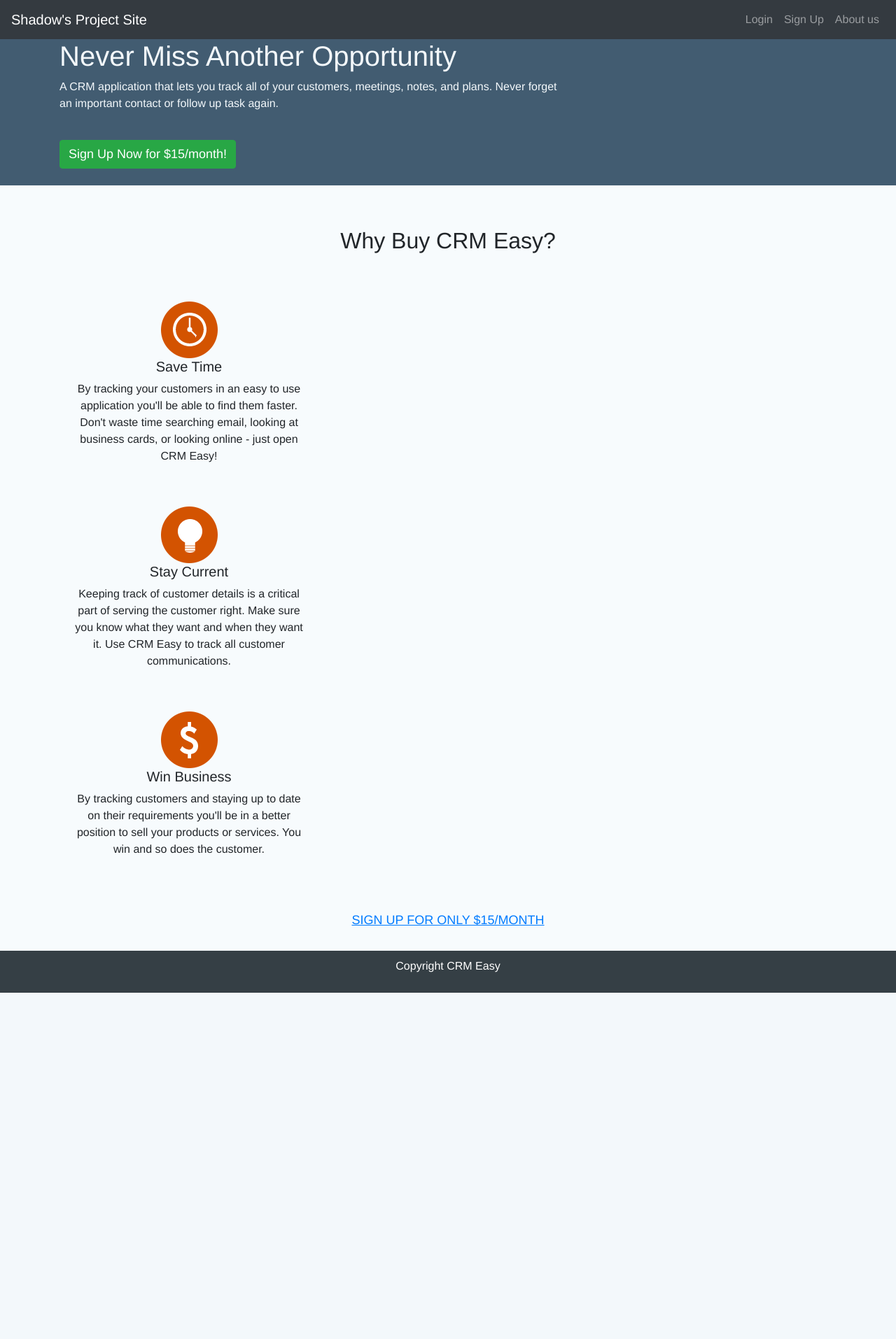
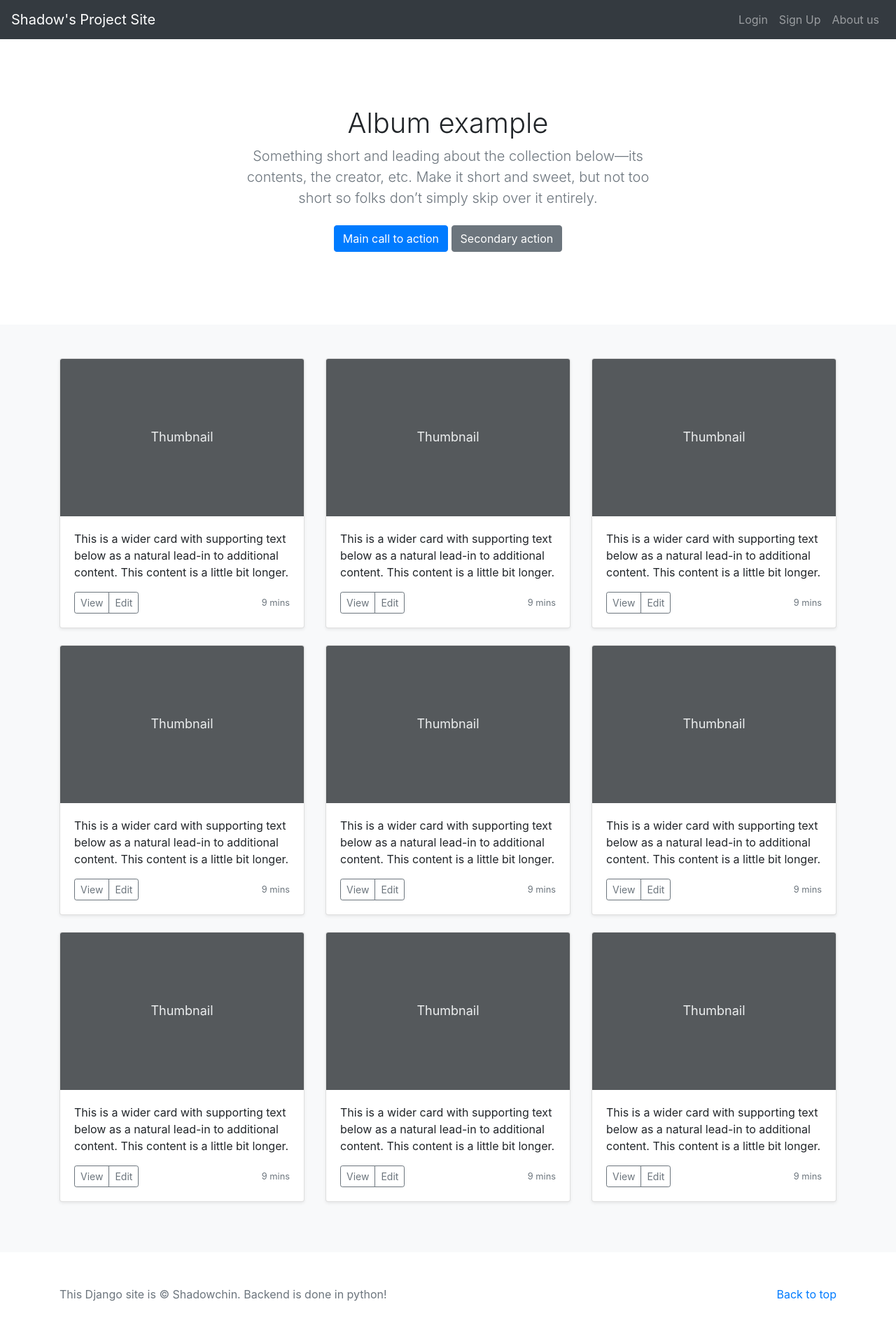
Before and after one commit to shadowchin/customer_relationship_management_app, a Django app: page / in a window 1280 px wide. Shown: the whole page at 70% size. Before the commit the page ends 1419 px from the top, so only its background shows below. Run offline with Django 3.2, Linux system fonts and the light colour scheme; some libraries are stand-ins or nearby versions.

Commit message:
Basic Index.html for sub-project containers

```diff
--- /dev/null
+++ b/marketing/static/css/album.css
@@ -0,0 +1,33 @@
+.jumbotron {
+  padding-top: 3rem;
+  padding-bottom: 3rem;
+  margin-bottom: 0;
+  background-color: #fff;
+}
+@media (min-width: 768px) {
+  .jumbotron {
+    padding-top: 6rem;
+    padding-bottom: 6rem;
+  }
+}
+
+.jumbotron p:last-child {
+  margin-bottom: 0;
+}
+
+.jumbotron h1 {
+  font-weight: 300;
+}
+
+.jumbotron .container {
+  max-width: 40rem;
+}
+
+footer {
+  padding-top: 3rem;
+  padding-bottom: 3rem;
+}
+
+footer p {
+  margin-bottom: .25rem;
+}
--- a/marketing/static/css/app.css
+++ b/marketing/static/css/app.css
@@ -91,7 +91,7 @@ h1, h2, h3, h4, h5, h6, .h1, .h2, .h3, .h4, .h5, .h6 {
     min-height: 100%;
     width: 100%;
     /*background-color: #f5fafc;*/
-    display: inline-block;
+    /* display: inline-block; */
 }
 
 
--- a/marketing/static/js/app.min.js
+++ b/marketing/static/js/app.min.js
@@ -57,3 +57,14 @@ $(document).ready(function() {
 
 
 });
+
+// MDB Lightbox Init
+$(function () {
+    $("#mdb-lightbox-ui").load("mdb-addons/mdb-lightbox-ui.html");
+});
+
+// Adding animations to the sections
+$("section").addClass("wow fadeIn");
+
+// Animations Init
+new WOW().init();
--- a/marketing/templates/base.html
+++ b/marketing/templates/base.html
@@ -1,60 +1,47 @@
 {# HTNL5 declaration #}
 {% load static %}
-<!DOCTYPE html>
+<!doctype html>
 <html lang="en">
   <head>
-    {# Make modifiable head elements #}
+    <meta charset="utf-8">
+    <meta name="viewport" content="width=device-width, initial-scale=1, shrink-to-fit=no">
+    <meta name="description" content="">
+    <meta name="author" content="Mark Otto, Jacob Thornton, and Bootstrap contributors">
+    <meta name="generator" content="Jekyll v4.0.1">
+    <title>
+        {% block title %}{% endblock title %}
+    </title>
+    <link rel="canonical" href="https://getbootstrap.com/docs/4.5/examples/album/">
+    <link rel="stylesheet" href="https://stackpath.bootstrapcdn.com/bootstrap/4.5.0/css/bootstrap.min.css" integrity="sha384-9aIt2nRpC12Uk9gS9baDl411NQApFmC26EwAOH8WgZl5MYYxFfc+NcPb1dKGj7Sk" crossorigin="anonymous">
+    {% block head_style %}
+    {% endblock head_style %}
+    <style>
+        .bd-placeholder-img {
+          font-size: 1.125rem;
+          text-anchor: middle;
+          -webkit-user-select: none;
+          -moz-user-select: none;
+          -ms-user-select: none;
+          user-select: none;
+        }
 
-    {% block head_favicon %}
-        <link rel="icon" type="image/png">
-    {% endblock head_favicon %}
-    {% block head_meta %}
-        {% block head_meta_charset %}
-            <meta http-equiv="Content-Type" content="text/html; charset=utf-8" />
-        {% endblock head_meta_charset %}
-        {% block head_meta_contentlanguage %}
-            <meta http-equiv="Content-Language" value="en-US" />
-        {% endblock head_meta_contentlanguage %}
-        {% block head_meta_viewport %}
-            <meta name="viewport" content="width=device-width, initial-scale=1.0">
-        {% endblock head_meta_viewport %}
-    {% endblock head_meta %}
-    {% block head_css %}
-        {% block head_css_site %}
-            <link href="{% static 'css/bootstrap.min.css' %}"
-                    rel="stylesheet" media="screen">
-            <link href="{% static 'css/bootstrap.css' %}"
-                    rel="stylesheet" media="screen">
-            <link href="{% static 'css/bootstrap-grid.css' %}"
-                    rel="stylesheet" media="screen">
-            <link href="{% static 'css/bootstrap-grid.min.css' %}"
-                    rel="stylesheet" media="screen">
-            <link href="{% static 'css/app.css' %}"
-                    rel="stylesheet" media="screen">
-        {% endblock head_css_site %}
-
-        {% block head_css_section %}
-        {% endblock head_css_section %}
-
-        {% block head_css_page %}
-        {% endblock head_css_page %}
-
-    {% endblock head_css %}
-    <title>
-        {% block title %}{% endblock %}
-    </title>
+        @media (min-width: 768px) {
+          .bd-placeholder-img-lg {
+            font-size: 3.5rem;
+          }
+        }
+      </style>
+    <!-- Custom styles for this template -->
+    <link href="{% static 'css/album.css' %}" rel="stylesheet">
 </head>
 <body>
     {# Navigation Menu #}
 
-<!--
-example 3 - Navbar with brand left, links on center and right that collapse into the vert mobile menu
--->
-<nav class="navbar navbar-light navbar-expand-md navbar-dark bg-dark justify-content-center">
+    <nav class="navbar navbar-light sticky-top navbar-expand-md navbar-dark bg-dark justify-content-center">
         <a href="/" class="navbar-brand d-flex w-50 mr-auto">Shadow's Project Site</a>
 
-    <div class="navbar-brand d-flex ml-auto">
-        {% if user.is_authenticated %} <h5>User: {{ user.get_username }}</h5> {% endif %}
+        <div class="navbar-brand">
+            {% if user.is_authenticated %}User: {{ user.get_username }} {% endif %}
         </div>
 
         <button class="navbar-toggler" type="button" data-toggle="collapse" data-target="#collapsingNavbar3">
@@ -81,30 +68,26 @@ example 3 - Navbar with brand left, links on center and right that collapse into
     </nav>
 
     {# The Document Body #}
-    <div id="site-wrapper">
+
         {% block content %}
             If you see this, something is wrong!!
         {% endblock content %}
+
+
+    <footer class="text-muted">
+        <div class="container">
+            <p class="float-right">
+            <a href="#">Back to top</a>
+            </p>
+            <p>This Django site is &copy; Shadowchin. Backend is done in python! </p>
         </div>
-    {# The Footer #}
-    <div class="footer">
-        <div class="container">
-            <p>Copyright CRM Easy</p>
-        </div>
-    </div>
+    </footer>
+
+    <script src="https://code.jquery.com/jquery-3.5.1.slim.min.js" integrity="sha384-DfXdz2htPH0lsSSs5nCTpuj/zy4C+OGpamoFVy38MVBnE+IbbVYUew+OrCXaRkfj" crossorigin="anonymous"></script>
+    <script src="https://cdn.jsdelivr.net/npm/popper.js@1.16.0/dist/umd/popper.min.js" integrity="sha384-Q6E9RHvbIyZFJoft+2mJbHaEWldlvI9IOYy5n3zV9zzTtmI3UksdQRVvoxMfooAo" crossorigin="anonymous"></script>
+    <script src="https://stackpath.bootstrapcdn.com/bootstrap/4.5.0/js/bootstrap.min.js" integrity="sha384-OgVRvuATP1z7JjHLkuOU7Xw704+h835Lr+6QL9UvYjZE3Ipu6Tp75j7Bh/kR0JKI" crossorigin="anonymous"></script>
+    <script>window.jQuery || document.write('<script src="../assets/js/vendor/jquery.slim.min.js"><\/script>')</script><script src="../assets/dist/js/bootstrap.bundle.js"></script>
 </body>
-    {# Set of blocks that can be used to display Javascript files #}
-    {% block footer_javascript %}
-        {% block footer_javascript_site %}
-            <script src="{% static 'js/jquery.min.js' %}"></script>
-            <script src="{% static 'js/bootstrap.min.js' %}"></script>
-            <script src="{% static 'js/bootstrap.js' %}"></script>
-            <script src="{% static 'js/bootstrap.bundle.min.js' %}"></script>
-            <script src="{% static 'js/bootstrap.bundle.js' %}"></script>
-            <script src="{% static 'js/app.min.js' %}"></script>
-        {% endblock footer_javascript_site %}
-        {% block footer_javascript_section %}{% endblock footer_javascript_section %}
-        {% block footer_javascript_page %}{% endblock footer_javascript_page %}
-    {% endblock footer_javascript %}
+
 
 </html>
--- /dev/null
+++ b/marketing/templates/marketing/index.html
@@ -0,0 +1,171 @@
+{% extends 'base.html' %}
+{% load static %}
+
+{% block title %}Home2{% endblock title%}
+
+{% block content %}
+
+
+
+<main role="main">
+
+  <section class="jumbotron text-center">
+    <div class="container">
+      <h1>Album example</h1>
+      <p class="lead text-muted">Something short and leading about the collection below—its contents, the creator, etc. Make it short and sweet, but not too short so folks don’t simply skip over it entirely.</p>
+      <p>
+        <a href="#" class="btn btn-primary my-2">Main call to action</a>
+        <a href="#" class="btn btn-secondary my-2">Secondary action</a>
+      </p>
+    </div>
+  </section>
+
+  <div class="album py-5 bg-light">
+    <div class="container">
+
+      <div class="row">
+        <div class="col-md-4">
+          <div class="card mb-4 shadow-sm">
+            <svg class="bd-placeholder-img card-img-top" width="100%" height="225" xmlns="http://www.w3.org/2000/svg" preserveAspectRatio="xMidYMid slice" focusable="false" role="img" aria-label="Placeholder: Thumbnail"><title>Placeholder</title><rect width="100%" height="100%" fill="#55595c"/><text x="50%" y="50%" fill="#eceeef" dy=".3em">Thumbnail</text></svg>
+            <div class="card-body">
+              <p class="card-text">This is a wider card with supporting text below as a natural lead-in to additional content. This content is a little bit longer.</p>
+              <div class="d-flex justify-content-between align-items-center">
+                <div class="btn-group">
+                  <button type="button" class="btn btn-sm btn-outline-secondary">View</button>
+                  <button type="button" class="btn btn-sm btn-outline-secondary">Edit</button>
+                </div>
+                <small class="text-muted">9 mins</small>
+              </div>
+            </div>
+          </div>
+        </div>
+        <div class="col-md-4">
+          <div class="card mb-4 shadow-sm">
+            <svg class="bd-placeholder-img card-img-top" width="100%" height="225" xmlns="http://www.w3.org/2000/svg" preserveAspectRatio="xMidYMid slice" focusable="false" role="img" aria-label="Placeholder: Thumbnail"><title>Placeholder</title><rect width="100%" height="100%" fill="#55595c"/><text x="50%" y="50%" fill="#eceeef" dy=".3em">Thumbnail</text></svg>
+            <div class="card-body">
+              <p class="card-text">This is a wider card with supporting text below as a natural lead-in to additional content. This content is a little bit longer.</p>
+              <div class="d-flex justify-content-between align-items-center">
+                <div class="btn-group">
+                  <button type="button" class="btn btn-sm btn-outline-secondary">View</button>
+                  <button type="button" class="btn btn-sm btn-outline-secondary">Edit</button>
+                </div>
+                <small class="text-muted">9 mins</small>
+              </div>
+            </div>
+          </div>
+        </div>
+        <div class="col-md-4">
+          <div class="card mb-4 shadow-sm">
+            <svg class="bd-placeholder-img card-img-top" width="100%" height="225" xmlns="http://www.w3.org/2000/svg" preserveAspectRatio="xMidYMid slice" focusable="false" role="img" aria-label="Placeholder: Thumbnail"><title>Placeholder</title><rect width="100%" height="100%" fill="#55595c"/><text x="50%" y="50%" fill="#eceeef" dy=".3em">Thumbnail</text></svg>
+            <div class="card-body">
+              <p class="card-text">This is a wider card with supporting text below as a natural lead-in to additional content. This content is a little bit longer.</p>
+              <div class="d-flex justify-content-between align-items-center">
+                <div class="btn-group">
+                  <button type="button" class="btn btn-sm btn-outline-secondary">View</button>
+                  <button type="button" class="btn btn-sm btn-outline-secondary">Edit</button>
+                </div>
+                <small class="text-muted">9 mins</small>
+              </div>
+            </div>
+          </div>
+        </div>
+
+        <div class="col-md-4">
+          <div class="card mb-4 shadow-sm">
+            <svg class="bd-placeholder-img card-img-top" width="100%" height="225" xmlns="http://www.w3.org/2000/svg" preserveAspectRatio="xMidYMid slice" focusable="false" role="img" aria-label="Placeholder: Thumbnail"><title>Placeholder</title><rect width="100%" height="100%" fill="#55595c"/><text x="50%" y="50%" fill="#eceeef" dy=".3em">Thumbnail</text></svg>
+            <div class="card-body">
+              <p class="card-text">This is a wider card with supporting text below as a natural lead-in to additional content. This content is a little bit longer.</p>
+              <div class="d-flex justify-content-between align-items-center">
+                <div class="btn-group">
+                  <button type="button" class="btn btn-sm btn-outline-secondary">View</button>
+                  <button type="button" class="btn btn-sm btn-outline-secondary">Edit</button>
+                </div>
+                <small class="text-muted">9 mins</small>
+              </div>
+            </div>
+          </div>
+        </div>
+        <div class="col-md-4">
+          <div class="card mb-4 shadow-sm">
+            <svg class="bd-placeholder-img card-img-top" width="100%" height="225" xmlns="http://www.w3.org/2000/svg" preserveAspectRatio="xMidYMid slice" focusable="false" role="img" aria-label="Placeholder: Thumbnail"><title>Placeholder</title><rect width="100%" height="100%" fill="#55595c"/><text x="50%" y="50%" fill="#eceeef" dy=".3em">Thumbnail</text></svg>
+            <div class="card-body">
+              <p class="card-text">This is a wider card with supporting text below as a natural lead-in to additional content. This content is a little bit longer.</p>
+              <div class="d-flex justify-content-between align-items-center">
+                <div class="btn-group">
+                  <button type="button" class="btn btn-sm btn-outline-secondary">View</button>
+                  <button type="button" class="btn btn-sm btn-outline-secondary">Edit</button>
+                </div>
+                <small class="text-muted">9 mins</small>
+              </div>
+            </div>
+          </div>
+        </div>
+        <div class="col-md-4">
+          <div class="card mb-4 shadow-sm">
+            <svg class="bd-placeholder-img card-img-top" width="100%" height="225" xmlns="http://www.w3.org/2000/svg" preserveAspectRatio="xMidYMid slice" focusable="false" role="img" aria-label="Placeholder: Thumbnail"><title>Placeholder</title><rect width="100%" height="100%" fill="#55595c"/><text x="50%" y="50%" fill="#eceeef" dy=".3em">Thumbnail</text></svg>
+            <div class="card-body">
+              <p class="card-text">This is a wider card with supporting text below as a natural lead-in to additional content. This content is a little bit longer.</p>
+              <div class="d-flex justify-content-between align-items-center">
+                <div class="btn-group">
+                  <button type="button" class="btn btn-sm btn-outline-secondary">View</button>
+                  <button type="button" class="btn btn-sm btn-outline-secondary">Edit</button>
+                </div>
+                <small class="text-muted">9 mins</small>
+              </div>
+            </div>
+          </div>
+        </div>
+
+        <div class="col-md-4">
+          <div class="card mb-4 shadow-sm">
+            <svg class="bd-placeholder-img card-img-top" width="100%" height="225" xmlns="http://www.w3.org/2000/svg" preserveAspectRatio="xMidYMid slice" focusable="false" role="img" aria-label="Placeholder: Thumbnail"><title>Placeholder</title><rect width="100%" height="100%" fill="#55595c"/><text x="50%" y="50%" fill="#eceeef" dy=".3em">Thumbnail</text></svg>
+            <div class="card-body">
+              <p class="card-text">This is a wider card with supporting text below as a natural lead-in to additional content. This content is a little bit longer.</p>
+              <div class="d-flex justify-content-between align-items-center">
+                <div class="btn-group">
+                  <button type="button" class="btn btn-sm btn-outline-secondary">View</button>
+                  <button type="button" class="btn btn-sm btn-outline-secondary">Edit</button>
+                </div>
+                <small class="text-muted">9 mins</small>
+              </div>
+            </div>
+          </div>
+        </div>
+        <div class="col-md-4">
+          <div class="card mb-4 shadow-sm">
+            <svg class="bd-placeholder-img card-img-top" width="100%" height="225" xmlns="http://www.w3.org/2000/svg" preserveAspectRatio="xMidYMid slice" focusable="false" role="img" aria-label="Placeholder: Thumbnail"><title>Placeholder</title><rect width="100%" height="100%" fill="#55595c"/><text x="50%" y="50%" fill="#eceeef" dy=".3em">Thumbnail</text></svg>
+            <div class="card-body">
+              <p class="card-text">This is a wider card with supporting text below as a natural lead-in to additional content. This content is a little bit longer.</p>
+              <div class="d-flex justify-content-between align-items-center">
+                <div class="btn-group">
+                  <button type="button" class="btn btn-sm btn-outline-secondary">View</button>
+                  <button type="button" class="btn btn-sm btn-outline-secondary">Edit</button>
+                </div>
+                <small class="text-muted">9 mins</small>
+              </div>
+            </div>
+          </div>
+        </div>
+        <div class="col-md-4">
+          <div class="card mb-4 shadow-sm">
+            <svg class="bd-placeholder-img card-img-top" width="100%" height="225" xmlns="http://www.w3.org/2000/svg" preserveAspectRatio="xMidYMid slice" focusable="false" role="img" aria-label="Placeholder: Thumbnail"><title>Placeholder</title><rect width="100%" height="100%" fill="#55595c"/><text x="50%" y="50%" fill="#eceeef" dy=".3em">Thumbnail</text></svg>
+            <div class="card-body">
+              <p class="card-text">This is a wider card with supporting text below as a natural lead-in to additional content. This content is a little bit longer.</p>
+              <div class="d-flex justify-content-between align-items-center">
+                <div class="btn-group">
+                  <button type="button" class="btn btn-sm btn-outline-secondary">View</button>
+                  <button type="button" class="btn btn-sm btn-outline-secondary">Edit</button>
+                </div>
+                <small class="text-muted">9 mins</small>
+              </div>
+            </div>
+          </div>
+        </div>
+      </div>
+    </div>
+  </div>
+
+</main>
+
+
+{% endblock content %}
--- a/marketing/views.py
+++ b/marketing/views.py
@@ -11,4 +11,4 @@ class HomePage(TemplateView):
     assign one value; template_name. The home.html file will be created
     in the next lesson.
     """
-    template_name = 'marketing/home.html'
+    template_name = 'marketing/index.html'
```
Also changed, not shown: marketing/templates/base2.html (added, +134 -0 lines), marketing/templates/marketing/home2.html (added, +82 -0 lines), marketing/templates/marketing/home3.html (added, +187 -0 lines), 1 other file. Lines whose indentation alone changed are shown as unchanged.
